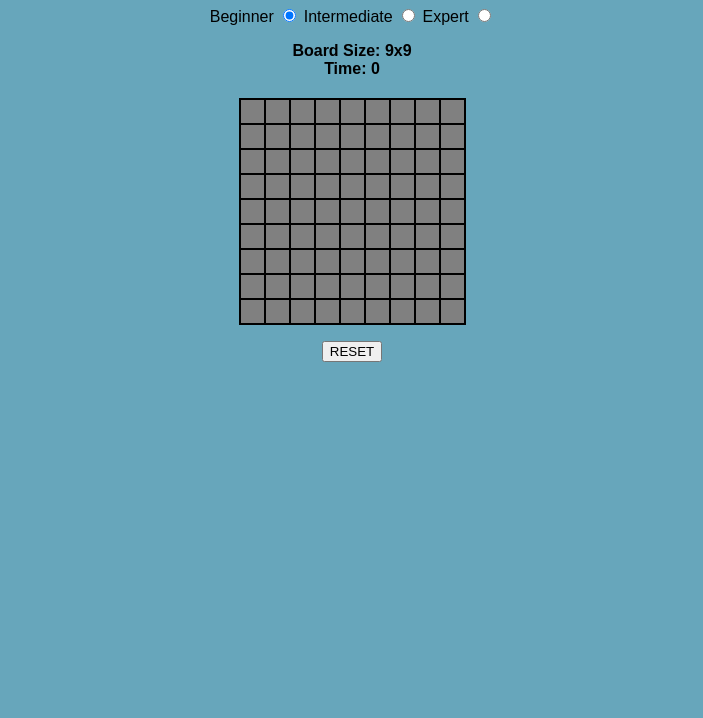
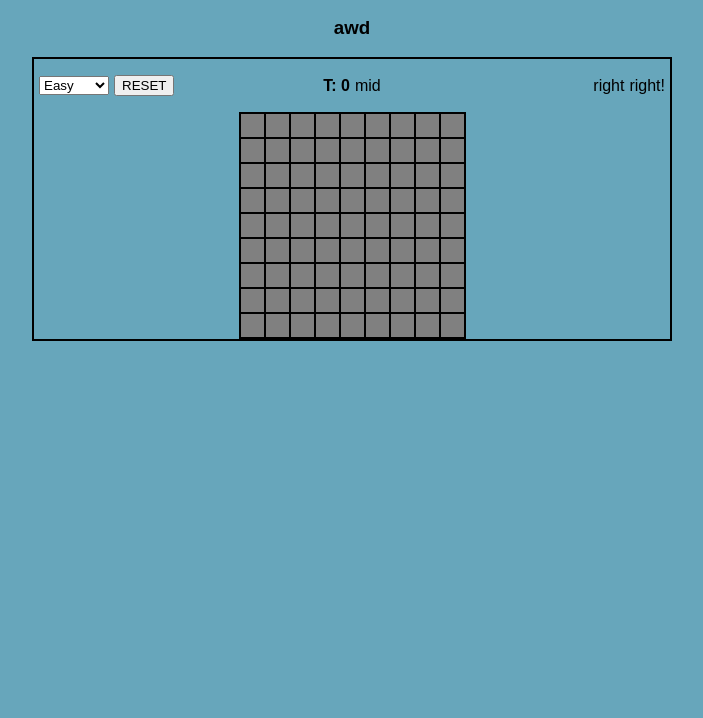
Before and after one commit to RyanCampbelljc/Minesweeper, a website with bundled scripts: page index.html in a window 1280 px wide. Shown: the part 82-800 px from the top of the page, without its empty margins (288-991 px from the left). Built offline with nearby package versions, Linux system fonts and the light colour scheme.

Commit message:
Game works. Working on UI

```diff
--- a/index.html
+++ b/index.html
@@ -9,46 +9,44 @@
     <script type="module" src="out/script.js"></script>
   </head>
   <body>
+    <div id="header">
       <h1 id="pageTitle">MineSweeper</h1>
-    <h3 id="gameStatus"></h3>
-
-    <form method="post">
-      <p>
-        <label
-          >Beginner
-          <input
-            name="difficulty"
-            type="radio"
-            id="beginner"
-            checked="checked"
-          />
-        </label>
-
-        <label
-          >Intermediate
-          <input name="difficulty" type="radio" id="intermediate" />
-        </label>
-
-        <label
-          >Expert
-          <input name="difficulty" type="radio" id="expert" />
-        </label>
-      </p>
-    </form>
-
-    <div style="text-align: center">
-      <strong>Board Size: <span id="boardSize"></span></strong>
-      <br />
-      <strong>Time: <span id="time">0</span></strong>
+      <h3 id="gameStatus">awd</h3>
     </div>
 
-    <!-- The gameboard is made by adding rows and columns to this table -->
-    <table id="table"></table>
+    <div id="game-content">
+      <div id="game-content-ui">
+        <div class="game-content-ui-item">
+          <form method="post">
+            <select name="difficulty" id="dropDown">
+              <!-- changed the display text so the drop down would have ledd with -->
+              <option value="beginner">Easy</option>
+              <option value="intermediate">Medium</option>
+              <option value="expert">Hard</option>
+            </select>
+          </form>
 
           <form method="post" id="reset">
             <p>
               <input type="button" value="RESET" id="button" />
             </p>
           </form>
+        </div>
+
+        <div class="game-content-ui-item" id="midUI">
+          <strong>T: <span id="time">0</span></strong>
+          <p>mid</p>
+        </div>
+
+        <div class="game-content-ui-item" id="rightUI">
+          <p>right</p>
+          <p>right!</p>
+        </div>
+      </div>
+      <!-- The gameboard is made by adding rows and columns to this table -->
+      <table id="table"></table>
+    </div>
+
+    <div id="footer"></div>
   </body>
 </html>
--- a/src/game.ts
+++ b/src/game.ts
@@ -9,18 +9,15 @@ export class Game{
 
     private constructor(){
         //todo probably better way to do this
-        let beg = document.getElementById("beginner") as HTMLInputElement
-        let interm = document.getElementById("intermediate") as HTMLInputElement
-        if(beg.checked){
+        let dropDown = document.getElementById("dropDown") as HTMLSelectElement
+        if(dropDown.value === "beginner"){
             this.m_difficulty = CONSTANTS.DIFFICULTY.BEGINNER;
-        }else if(interm.checked){
+        }else if(dropDown.value === "intermediate"){
             this.m_difficulty = CONSTANTS.DIFFICULTY.INTERMEDIATE;
         }else{
             this.m_difficulty = CONSTANTS.DIFFICULTY.EXPERT;
         }
         this.m_gameBoard = new GameBoard(CONSTANTS.BOARD_SIZES[this.m_difficulty]);
-        let txt:string = String(CONSTANTS.BOARD_SIZES[this.m_difficulty] + 'x' + CONSTANTS.BOARD_SIZES[this.m_difficulty])
-        document.getElementById("boardSize")!.innerText = txt;
     }
 
     public static getGameInstance(){
--- a/src/script.ts
+++ b/src/script.ts
@@ -2,9 +2,6 @@ import { Game } from "./module.js";
 window.addEventListener("load", setup);
 
 function setup(){
-    document.getElementById("beginner")!.addEventListener("click", restartGame, false);
-    document.getElementById("intermediate")!.addEventListener("click", restartGame, false);
-    document.getElementById("expert")!.addEventListener("click", restartGame, false);
     document.getElementById("button")!.addEventListener("click", restartGame, false);
     //prevents context menu from appearing when right clicking a tile
     document.getElementById("table")!.addEventListener("contextmenu",
--- a/style.css
+++ b/style.css
@@ -6,14 +6,54 @@
 body{
     background-color:rgb(103, 166, 187);/* 0, 191 , 255 is what i has before*/
     font-family: Arial, Helvetica, sans-serif;
+    display: flex;
+    flex-direction: column;
+    margin: 0;
+
 }
-#pageTitle{
-    margin-top: 30px;
-	text-align: center;
+/* header */
+#header{
+    display: flex;
+    flex-direction: column;
+    align-items: center;
 }
+/* The game */
+#game-content{
+    margin-left:25%;
+    margin-right:25%;
+    border: 2px solid black;
+    display: flex;
+    flex-direction: column;
+}
+#game-content-ui{
+    display: flex;
+    flex-direction: row;
+    align-items: space-between;
+    justify-content: space-between;
+    padding-left: 5px;
+    padding-right: 5px;
+}
+.game-content-ui-item{
+    display: flex;
+    flex-direction: row;
+    align-items: center;
+    flex: 1;
+    gap: 5px;
+    /* padding: 5px; */
+}
+#midUI{
+    justify-content: center;
+}
+#rightUI{
+    justify-content:end;
+}
+
+
+
+
+/* special cases */
 #table{
     background-color: black;
-    margin-top: 20px;
     margin-left: auto;
     margin-right: auto;
     border-collapse: collapse;
@@ -26,42 +66,3 @@ td{
     user-select: none;
     border: 2px solid black;
 }
-#gameStatus{
-    text-align: center;
-}
-form{
-    text-align: center;
-}
-
-
-
-
-
-
-.leaderboards {
-    display: flex;
-    flex-flow: row wrap;
-    justify-content: space-evenly;
-}
-
-.leaderboard {
-    display: flex;
-    flex-flow: column wrap;
-}
-
-.leaderboard > *
-{
-    flex: 0 0 auto;
-}
-
-.leaderboard > ol
-{
-    list-style-position: inside;
-    padding-left: 0;
-}
-
-.leaderboard-title
-{
-    font-size: 1.25em;
-    font-weight: bold;
-}
```
Also changed, not shown: notes.txt (+12 -2 lines), out/game.js, out/script.js, ui_ideas.png (added), ui_ideas2.gif (added), 2 other files. Lines whose indentation alone changed are shown as unchanged.
